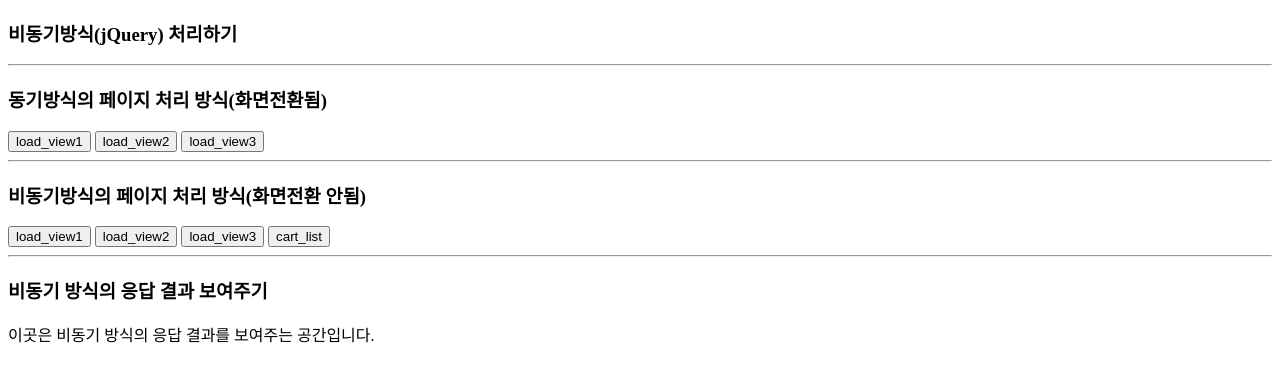
After one commit to YNJ03/first-practice, a Django app: page /nonmodel/load_view/ in a window 1280 px wide. The commit adds this page. Shown: the top 382 px of the page. Run offline with Django 4.2, Linux system fonts and the light colour scheme; some libraries are stand-ins or nearby versions.

Commit message:
third commit

```diff
--- a/nonmodelapp/templates/nonmodelapp/index.html
+++ b/nonmodelapp/templates/nonmodelapp/index.html
@@ -58,5 +58,9 @@
     <br>
     * 지도맵 시각화 이미지를 웹에서 표현하기 :
     <a href="/nonmodel/map_view/">[map_view 바로가기]</a>
+    <br>
+    <br>
+    * 동기 & 비동기 방식 :
+    <a href="/nonmodel/load_view/">[load_view 바로가기]</a>
 </body>
 </html>
--- /dev/null
+++ b/nonmodelapp/templates/nonmodelapp/jquery_load/load_view.html
@@ -0,0 +1,44 @@
+{% load static %}
+<!DOCTYPE html>
+<html>
+<head>
+    <meta charset="UTF-8">
+    <meta name="viewport" content="width=device-width, initial-scale=1.0">
+    <title>::: 비동기방식(jQuery) :::</title>
+
+    <!-- jQuery 라이브러리 불러들이기 -->
+    <script type="text/javascript" src="{% static 'nonmodelapp/js/jquery-3.7.0.min.js' %}"></script>
+    <script type="text/javascript">
+        //동기방식 요청처리
+        function goLoadView(url) {
+            location.href = '/nonmodel/' + url;
+        }
+
+        //비동기방식 요청처리(영역을 항상 지정해야함 - 값을 직접 받아서 찍어내는 형태)
+        function goLoadViewjquery(url) {
+            // load() : url을 서버로 요청한 후 응답결과를 읽어들임
+            // $(id) : load()된 응답결과를 id 공간에 출력시킴
+            $("#load_view").load("/nonmodel/" + url);
+        }
+    </script>
+</head>
+<body>
+    <h3>비동기방식(jQuery) 처리하기</h3>
+    <hr>
+    <h3>동기방식의 페이지 처리 방식(화면전환됨)</h3>
+    <button onclick="goLoadView('load_view1/')">load_view1</button>
+    <button onclick="goLoadView('load_view2/')">load_view2</button>
+    <button onclick="goLoadView('load_view3/')">load_view3</button>
+    <hr>
+    <h3>비동기방식의 페이지 처리 방식(화면전환 안됨)</h3>
+    <button onclick="goLoadViewjquery('load_view1/')">load_view1</button>
+    <button onclick="goLoadViewjquery('load_view2/')">load_view2</button>
+    <button onclick="goLoadViewjquery('load_view3/')">load_view3</button>
+    <button onclick="goLoadViewjquery('cart_list/')">cart_list</button>
+    <hr>
+    <h3>비동기 방식의 응답 결과 보여주기</h3>
+    <div id="load_view">
+        이곳은 비동기 방식의 응답 결과를 보여주는 공간입니다.
+    </div>
+</body>
+</html>
--- a/nonmodelapp/urls.py
+++ b/nonmodelapp/urls.py
@@ -8,6 +8,21 @@ from nonmodelapp import views
 # - url 하나당, views의 함수 1개를 호출할 수 있도록 매핑합니다.
 # - url을 정의한다고 해서, 패턴(pattern) 정의라고 합니다.
 urlpatterns = [
+
+    ### 동기&비동기 방식
+    # - http://127.0.0.1:8000/nonmodel/load_view/
+    path('load_view/', views.load_view),
+
+    # - http://127.0.0.1:8000/nonmodelload_view1/
+    path('load_view1/', views.load_view1),
+
+    # - http://127.0.0.1:8000/nonmodel/load_view2/
+    path('load_view2/', views.load_view2),
+
+    # - http://127.0.0.1:8000/nonmodel/load_view3/
+    path('load_view3/', views.load_view3),
+
+
     ### 지도맵 시각화
     # - http://127.0.0.1:8000/nonmodel/map_view/
     path('map_view/', views.map_Visualization),
--- a/nonmodelapp/views.py
+++ b/nonmodelapp/views.py
@@ -16,6 +16,29 @@ from nonmodelapp.data_view.data_view import Data_View
 from nonmodelapp.map_view.map_view import Map_View
 
 # Create your views here.
+
+##################### 동기&비동기 방식 ############################
+def load_view(request) :
+    return render(request, "nonmodelapp/jquery_load/load_view.html", {})
+
+def load_view1(request) :
+    return render(request, "nonmodelapp/jquery_load/load_view1.html", {})
+
+def load_view2(request) :
+    return render(request, "nonmodelapp/jquery_load/load_view2.html", {})
+
+def load_view3(request) :
+    return render(request, "nonmodelapp/jquery_load/load_view3.html", {})
+
+
+
+
+
+
+
+
+
+
 
 
 ######################### 지도맵을 웹에서 표현하기 ########################
```
Also changed, not shown: nonmodelapp/templates/nonmodelapp/jquery_load/load_view1.html (added, +11 -0 lines), nonmodelapp/templates/nonmodelapp/jquery_load/load_view2.html (added, +11 -0 lines), nonmodelapp/templates/nonmodelapp/jquery_load/load_view3.html (added, +11 -0 lines).
